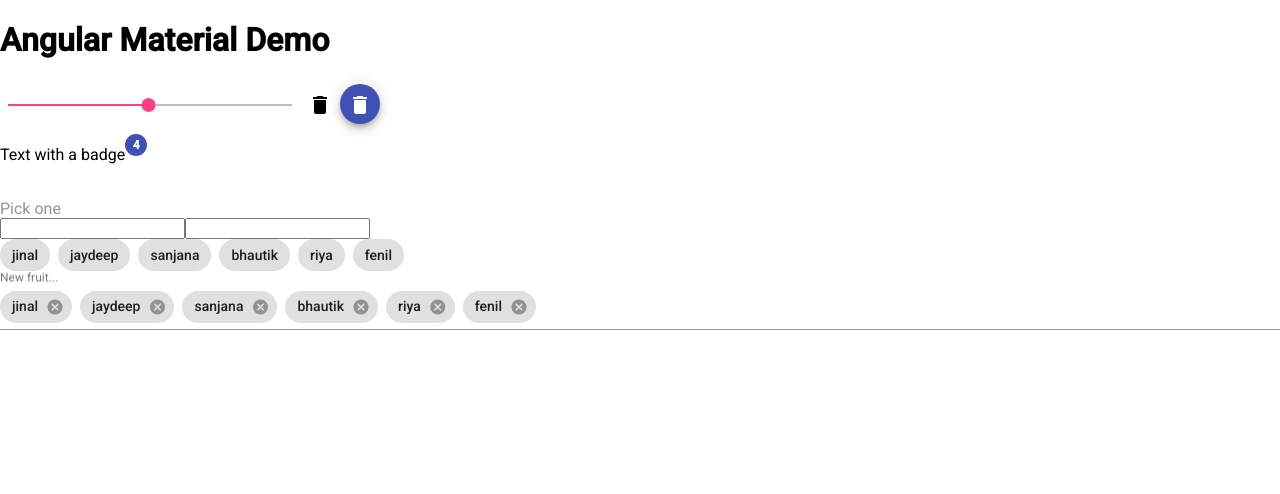
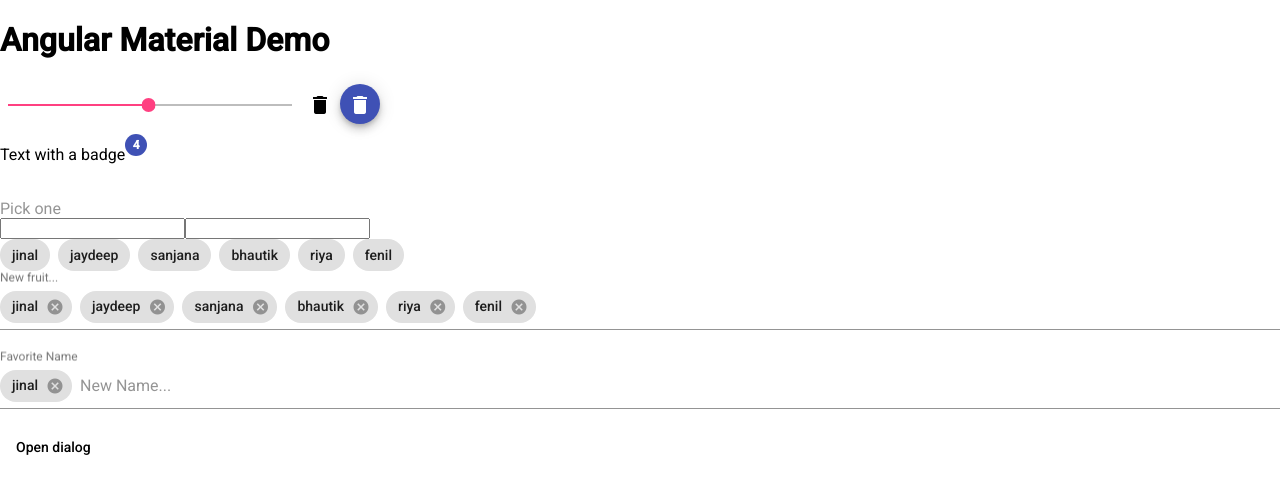
Before and after one commit to jinalshah999/demoappks, an Angular app: page / in a window 1280 px wide. Shown: the top 494 px of the page. Built offline with nearby package versions, Linux system fonts and the light colour scheme.

Commit message:
code pushed auto,popup

```diff
--- a/src/app/angularmaterialdemo/angularmaterialdemo.component.html
+++ b/src/app/angularmaterialdemo/angularmaterialdemo.component.html
@@ -44,3 +44,24 @@
       [matChipInputAddOnBlur]="addOnBlur" (matChipInputTokenEnd)="add($event)">
   </mat-chip-list>
 </mat-form-field>
+
+<mat-form-field class="example-chip-list">
+  <mat-label>Favorite Name</mat-label>
+  <mat-chip-list #chipListAC>
+    <mat-chip *ngFor="let item of matchipArray" [selectable]="selectable" [removable]="removable"
+      (removed)="remove1(item)">
+      {{item}}
+      <mat-icon matChipRemove *ngIf="removable">cancel</mat-icon>
+    </mat-chip>
+    <input (keyup)="onSearch1(nameInput.value)" placeholder="New Name..." #nameInput [matAutocomplete]="auto1"
+      [matChipInputFor]="chipListAC" [matChipInputSeparatorKeyCodes]="separatorKeysCodes"
+      (matChipInputTokenEnd)="add1($event)">
+  </mat-chip-list>
+  <mat-autocomplete #auto1="matAutocomplete" (optionSelected)="selected($event)">
+    <mat-option *ngFor="let name of fillteredArray" [value]="name">
+      {{name}}
+    </mat-option>
+  </mat-autocomplete>
+</mat-form-field>
+
+<button mat-button (click)="openDialog()">Open dialog</button>
--- a/src/app/angularmaterialdemo/angularmaterialdemo.component.ts
+++ b/src/app/angularmaterialdemo/angularmaterialdemo.component.ts
@@ -1,11 +1,16 @@
-import { Component, OnInit } from '@angular/core';
+import { Component, ElementRef, OnInit, ViewChild } from '@angular/core';
 import { ENTER, COMMA } from '@angular/cdk/keycodes';
+import { MatAutocompleteSelectedEvent } from '@angular/material/autocomplete';
+import { MatChipInputEvent } from '@angular/material/chips';
+import { MatDialog } from '@angular/material/dialog';
+import { PopupdemoComponent } from '../popupdemo/popupdemo.component';
 @Component({
   selector: 'app-angularmaterialdemo',
   templateUrl: './angularmaterialdemo.component.html',
   styleUrls: ['./angularmaterialdemo.component.css'],
 })
 export class AngularmaterialdemoComponent implements OnInit {
+  @ViewChild('nameInput') nameInput: ElementRef<HTMLInputElement>;
   selectable = true;
   removable = true;
   addOnBlur = true;
@@ -18,13 +23,24 @@
     'riya',
     'fenil',
   ];
+  matchipArray: string[] = ['jinal'];
   fillteredArray: string[] = [];
-  constructor() {}
+  constructor(private dialog: MatDialog) {}
 
   ngOnInit(): void {
     this.fillteredArray = this.namesArr;
   }
   onSearch(value: string) {
+    if (value != '') {
+      const val = value.toLowerCase();
+      this.fillteredArray = this.namesArr.filter(
+        (x) => x.toLowerCase().indexOf(val) == 0
+      );
+    } else {
+      this.fillteredArray = this.namesArr;
+    }
+  }
+  onSearch1(value: string) {
     if (value != '') {
       const val = value.toLowerCase();
       this.fillteredArray = this.namesArr.filter(
@@ -41,6 +57,13 @@
       this.namesArr.splice(index, 1);
     }
   }
+  remove1(item) {
+    const index = this.matchipArray.indexOf(item);
+
+    if (index >= 0) {
+      this.matchipArray.splice(index, 1);
+    }
+  }
   add(event) {
     const input = event.input;
     const value = event.value;
@@ -55,4 +78,27 @@
       input.value = '';
     }
   }
+  add1(event: MatChipInputEvent) {
+    const input = event.input;
+    const value = event.value;
+
+    // Add our fruit
+    if ((value || '').trim()) {
+      this.matchipArray.push(value.trim());
+    }
+
+    // Reset the input value
+    if (input) {
+      input.value = '';
+    }
+  }
+
+  selected(event: MatAutocompleteSelectedEvent): void {
+    this.matchipArray.push(event.option.viewValue);
+    this.nameInput.nativeElement.value = '';
+  }
+
+  openDialog() {
+    this.dialog.open(PopupdemoComponent);
+  }
 }
--- a/src/app/app.module.ts
+++ b/src/app/app.module.ts
@@ -21,13 +21,15 @@
 import { MatSidenavModule } from '@angular/material/sidenav';
 import { MatListModule } from '@angular/material/list';
 import { MatChipsModule } from '@angular/material/chips';
-
+import { PopupdemoComponent } from './popupdemo/popupdemo.component';
+import { MatDialogModule } from '@angular/material/dialog';
 @NgModule({
   declarations: [
     AppComponent,
     AngularmaterialdemoComponent,
     DemoformComponent,
     MainmenuComponent,
+    PopupdemoComponent,
   ],
   imports: [
     BrowserModule,
@@ -47,6 +49,7 @@
     MatSidenavModule,
     MatListModule,
     MatChipsModule,
+    MatDialogModule,
   ],
   providers: [],
   bootstrap: [AppComponent],
--- /dev/null
+++ b/src/app/popupdemo/popupdemo.component.html
@@ -0,0 +1,2 @@
+<h1>Hello hu popup component chu.</h1>
+<button mat-button mat-dialog-close>Close</button>
--- /dev/null
+++ b/src/app/popupdemo/popupdemo.component.ts
@@ -0,0 +1,15 @@
+import { Component, OnInit } from '@angular/core';
+
+@Component({
+  selector: 'app-popupdemo',
+  templateUrl: './popupdemo.component.html',
+  styleUrls: ['./popupdemo.component.css']
+})
+export class PopupdemoComponent implements OnInit {
+
+  constructor() { }
+
+  ngOnInit(): void {
+  }
+
+}
```
Also changed, not shown: src/app/popupdemo/popupdemo.component.css (added).
